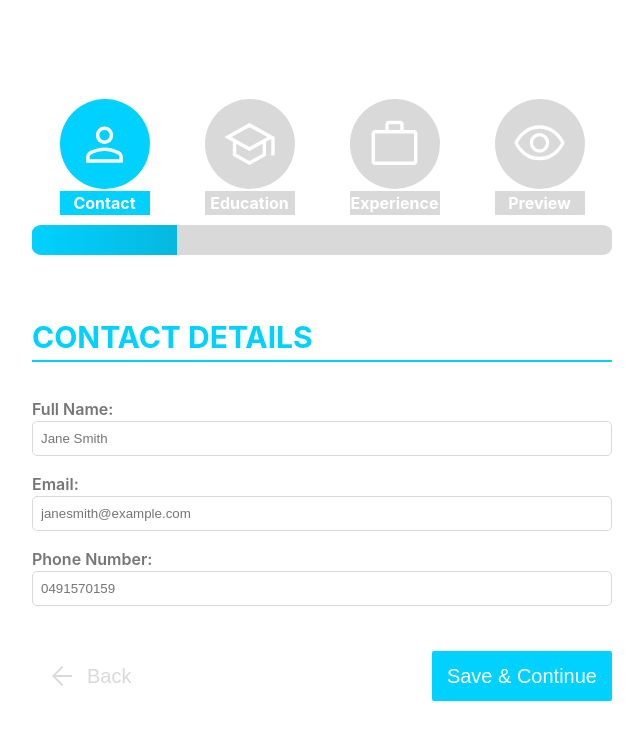
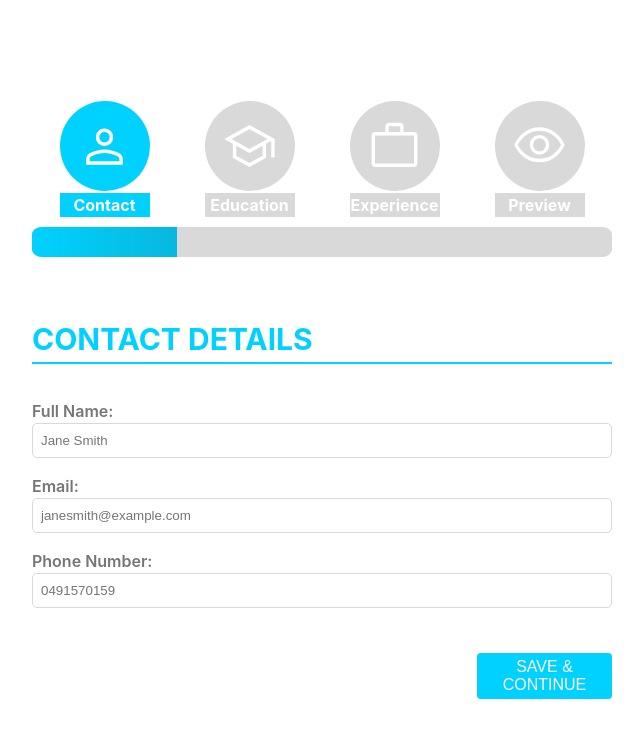
Before and after one commit to smyler3/swiftly-cv, a React (Vite) app: page / in a window 1280 px wide. Shown: the top 740 px of the page, without its empty margins (318-961 px from the left). Built offline with nearby package versions, Linux system fonts and the light colour scheme.

Commit message:
feat: add navigation button styling

```diff
--- a/src/components/Button.jsx
+++ b/src/components/Button.jsx
@@ -1,6 +1,6 @@
 const Button = ({ icon=null, text, onClick, classNames=null }) => {
     return (
-        <button className={`button ${classNames ? classNames : ''}`} onClick={onClick}>
+        <button className={`${classNames ? classNames : ''}`} onClick={onClick}>
             {icon && <span className="icon-wrapper"><img src={`${icon}`} alt=""/></span>}
             <span className="text">{text}</span>
         </button>
--- a/src/components/NavigationButtons.jsx
+++ b/src/components/NavigationButtons.jsx
@@ -5,7 +5,7 @@ import "../styles/NavigationButtons.css";
 // Default back button paramaters
 const defaultBackBtn = {
     'icon': backArrowIcon,
-    'text': 'Back',
+    'text': 'BACK',
     'onClick': null,
     'classNames': 'nav-btn back-btn',
 }
@@ -13,7 +13,7 @@ const defaultBackBtn = {
 // Default forward button parameters
 const defaultForwardBtn = {
     'icon': null,
-    'text': 'Save & Continue',
+    'text': 'SAVE & CONTINUE',
     'onClick': null,
     'classNames': 'nav-btn fwd-btn',
 }
@@ -21,8 +21,12 @@ const defaultForwardBtn = {
 const NavigationButtons = ({ back=defaultBackBtn, forward=defaultForwardBtn }) => {
     return (
         <div className="nav-btn-wrapper">
-            <Button icon={back.icon} text={back.text} onClick={back.onClick} classNames={back.classNames}></Button>
-            <Button icon={forward.icon} text={forward.text} onClick={forward.onClick} classNames={forward.classNames}></Button>
+            <span>
+                {back && <Button icon={back.icon} text={back.text} onClick={back.onClick} classNames={back.classNames}></Button>}
+            </span>
+            <span className="fwd-btn-container">
+                <Button icon={forward.icon} text={forward.text} onClick={forward.onClick} classNames={forward.classNames}></Button>
+            </span>
         </div>
     )
 }
--- a/src/components/forms/ContactForm.jsx
+++ b/src/components/forms/ContactForm.jsx
@@ -13,7 +13,7 @@ const ContactForm = () => {
         <div className='form-page'>
             <FormWrapper title='CONTACT DETAILS' fields={contactFormFields} />
         </div>
-        <NavigationButtons />
+        <NavigationButtons back={null}/>
         </>
     )
 }
--- a/src/styles/NavigationButtons.css
+++ b/src/styles/NavigationButtons.css
@@ -13,12 +13,26 @@
     align-items: center;
     justify-content: center;
 
-    padding: 10px 15px;
-
-    font-size: 20px;
-    border-radius: 2px;
+    font-size: 16px;
     border: none;
     outline: none;
+}
+
+.back-btn {
+    color: var(--light-grey);
+    background: none;
+}
+
+.fwd-btn-container {
+    width: 135px;
+}
+
+.fwd-btn {
+    padding: 5px 15px;
+
+    color: white;
+    border-radius: 4px;
+    background-color: var(--primary);
 }
 
 .icon-wrapper {
@@ -31,13 +45,3 @@
 .icon-wrapper > img {
     width: 100%;
 }
-
-.back-btn {
-    color: var(--light-grey);
-    background: none;
-}
-
-.fwd-btn {
-    color: white;
-    background-color: var(--primary);
-}
```
